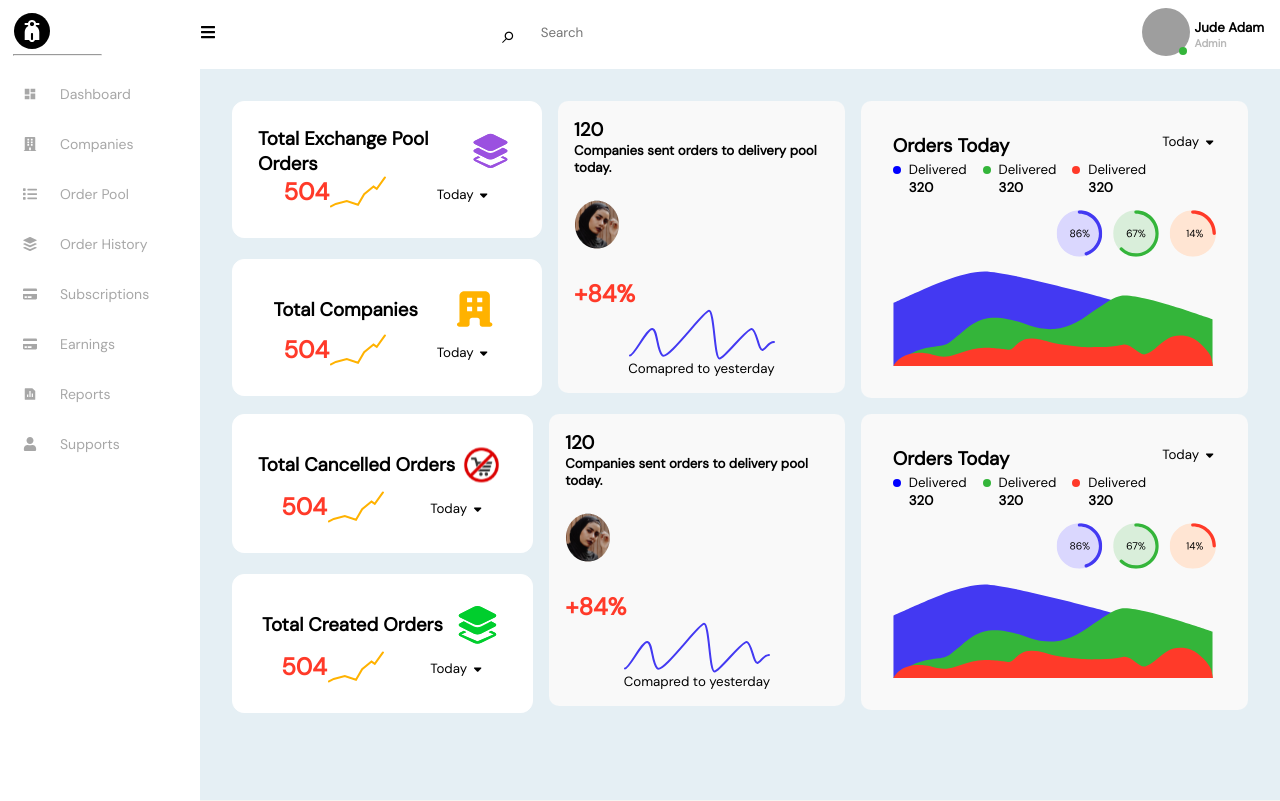
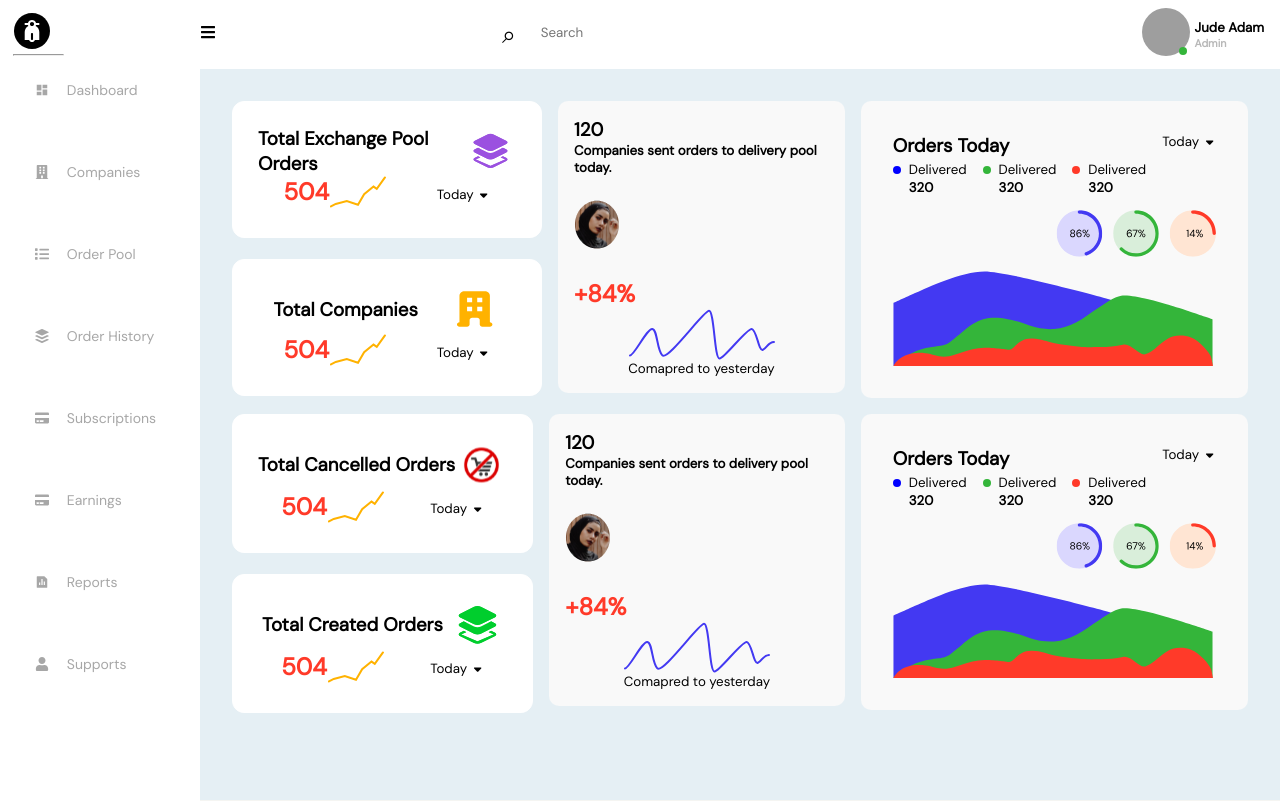
Before and after one commit to temigeorgee/DMS, a React (Create React App) app: page /dashboard in a window 1280 px wide. Built offline with nearby package versions, Linux system fonts and the light colour scheme; grey boxes are pictures that could not be loaded.

Commit message:
fixed sidebar

```diff
--- a/src/component/Sidebar/Sidebar.css
+++ b/src/component/Sidebar/Sidebar.css
@@ -3,7 +3,7 @@
     background-color: #fff;
 }
 .sidebar-logo--hr{
-    width: 7vw;
+    width: 4vw;
     color: #e5e5e5;
     background-color: #fff;
 }
@@ -15,13 +15,11 @@ height: 96.5%;
 
 .sidebar-list{
 height: auto;
-padding: 0;
+padding: 0 5px;
 width: 100%;
 }
 .sidebar-list .list-items{
     width: 100%;
-    height: 50px;
-
     list-style: none;
     display: flex;
     flex-direction: row;
@@ -32,6 +30,8 @@ width: 100%;
     opacity: 0.4;
     font-size: 14px;
     line-height: 18px;
+    margin-bottom: 40px;
+    padding: 12px;
     }
 .list-items:hover{
     cursor: pointer;
```
